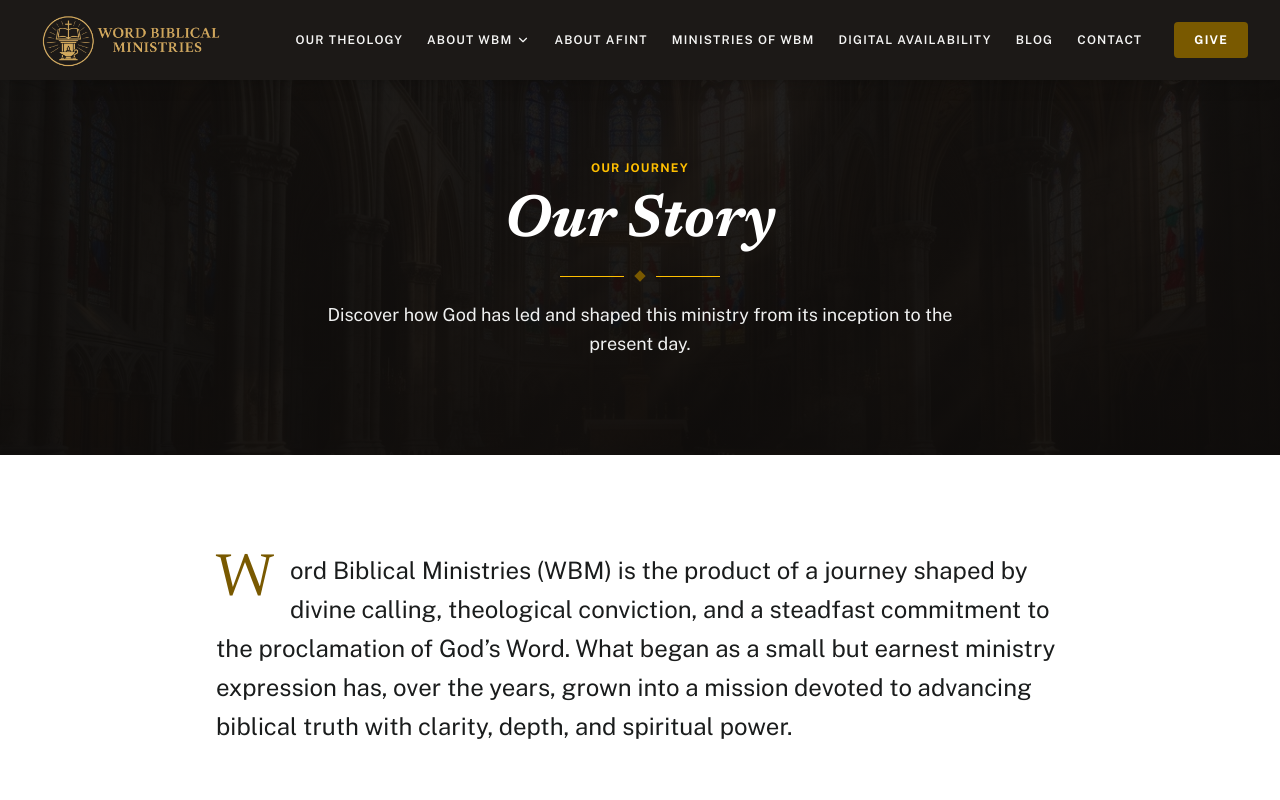
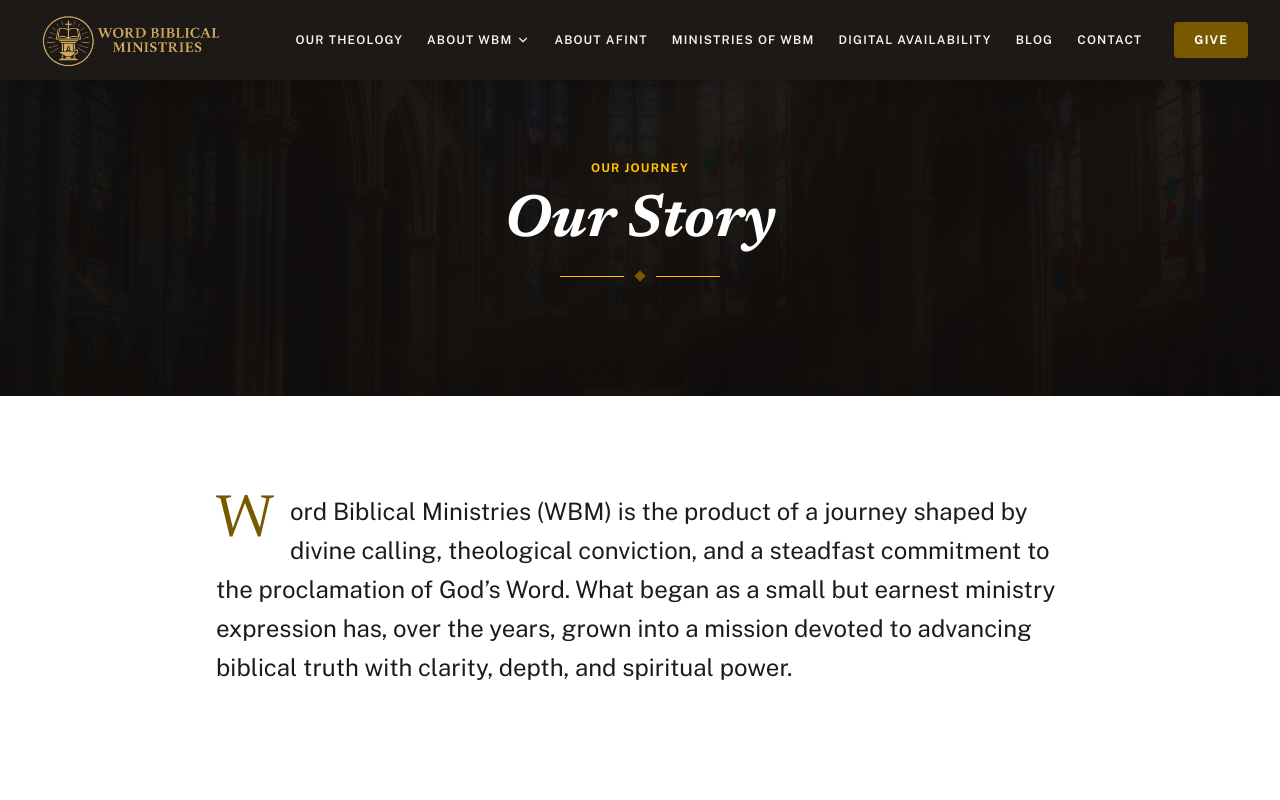
Before and after one commit to mayormankind/wordbiblicalministries, a Next.js app: page /our-story in a window 1280 px wide. Shown: the top 800 px of the page. Built offline with nearby package versions, Linux system fonts and the light colour scheme.

Commit message:
Update OurStory component by modifying subtitle and icon
Removed the subtitle from the PageHero component and added a rounded class to the timeline icon container.

```diff
--- a/src/views/OurStory.tsx
+++ b/src/views/OurStory.tsx
@@ -61,7 +61,7 @@
       <PageHero
         tag="Our Journey"
         title="Our Story"
-        subtitle="Discover how God has led and shaped this ministry from its inception to the present day."
+        subtitle=""
       />
 
       {/* Narrative Content */}
@@ -153,7 +153,7 @@
                   >
                     <div className="relative group w-full flex flex-col md:flex-row items-start md:items-center justify-between">
                       {/* Timeline Icon */}
-                      <div className="absolute left-0 md:left-1/2 md:-translate-x-1/2 flex items-center justify-center">
+                      <div className="absolute left-0 md:left-1/2 md:-translate-x-1/2 flex items-center justify-center rounded-full">
                         <div
                           className={`w-16 h-16 rounded-full flex items-center justify-center shadow-lg border-4 border-white ${item.accent} ring-8 ${item.ringAccent} transition-transform duration-500 group-hover:scale-110 group-hover:rotate-6 z-20`}
                         >
```
